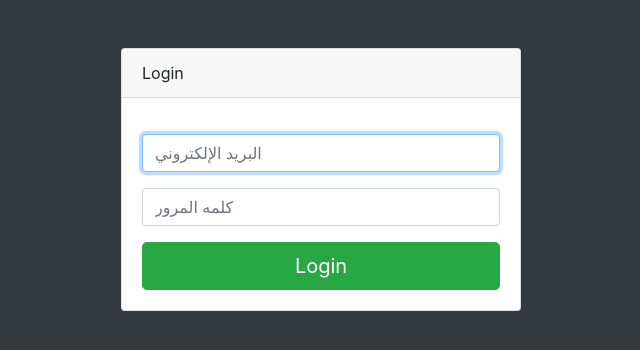
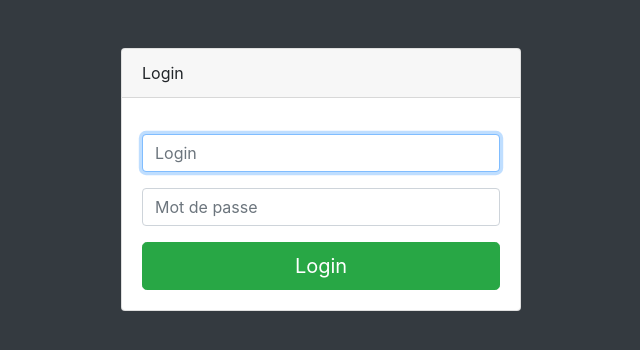
Before and after one commit to med4067/test-php, a PHP site: page /login.php in a window 1280 px wide. Shown: the top 350 px of the page, without its empty margins (319-959 px from the left). Run offline with PHP 8.4, Linux system fonts and the light colour scheme.

Commit message:
finalisation du test php plogg

```diff
--- a/login.php
+++ b/login.php
@@ -46,10 +46,10 @@
           <input type="hidden" name="form_token" value="<?php echo $token;?>">
                             <fieldset>
                                 <div class="form-group">
-                                    <input class="form-control" placeholder="البريد الإلكتروني" name="username" type="text" autofocus>
+                                    <input class="form-control" placeholder="Login" name="username" type="text" autofocus>
                                 </div>
                                 <div class="form-group">
-                                    <input class="form-control" placeholder="كلمه المرور" name="password" type="password" value="">
+                                    <input class="form-control" placeholder="Mot de passe" name="password" type="password" value="">
                                 </div>
 
                     <button class="btn btn-lg btn-success btn-block"  type="submit"> Login </button>
```
